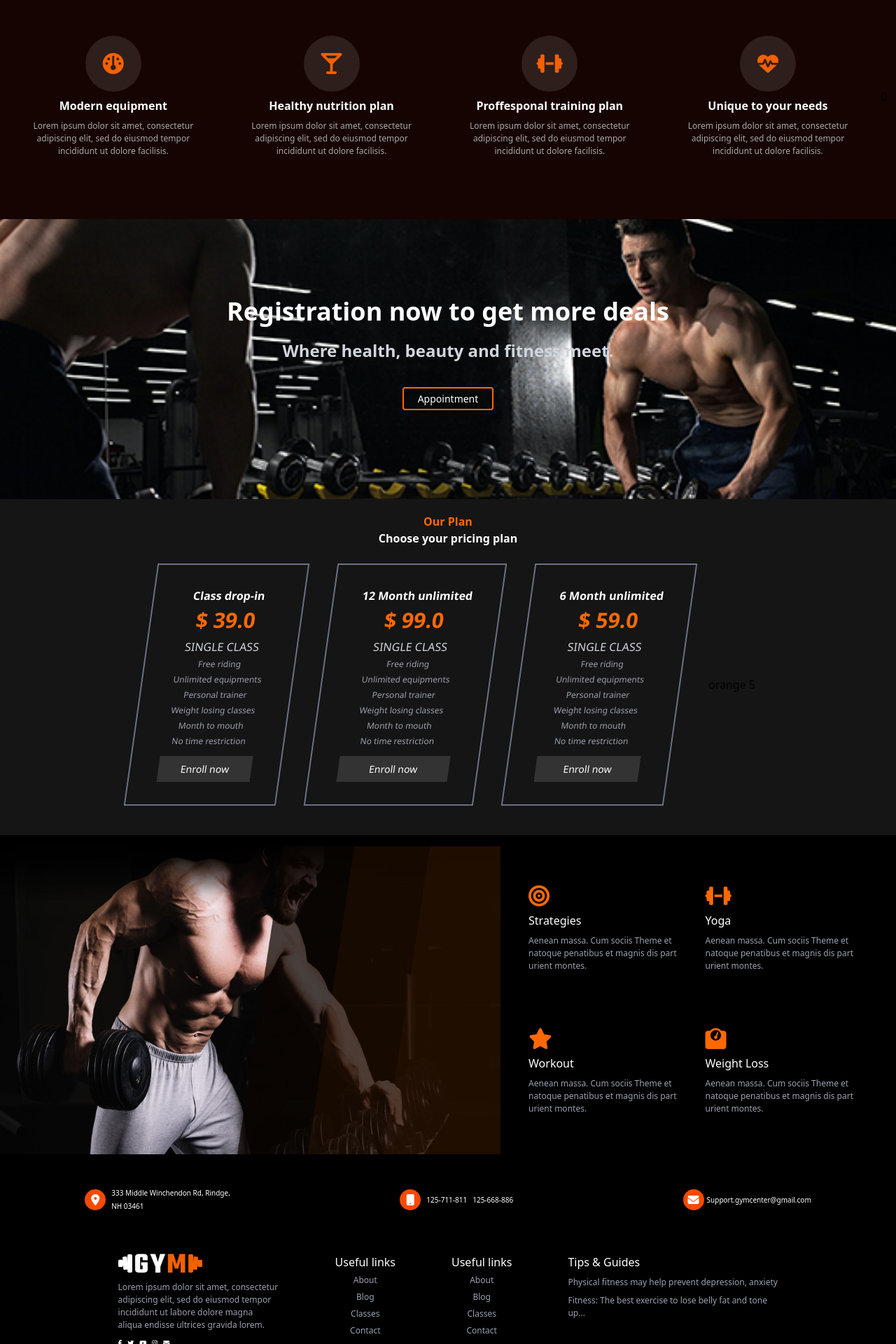
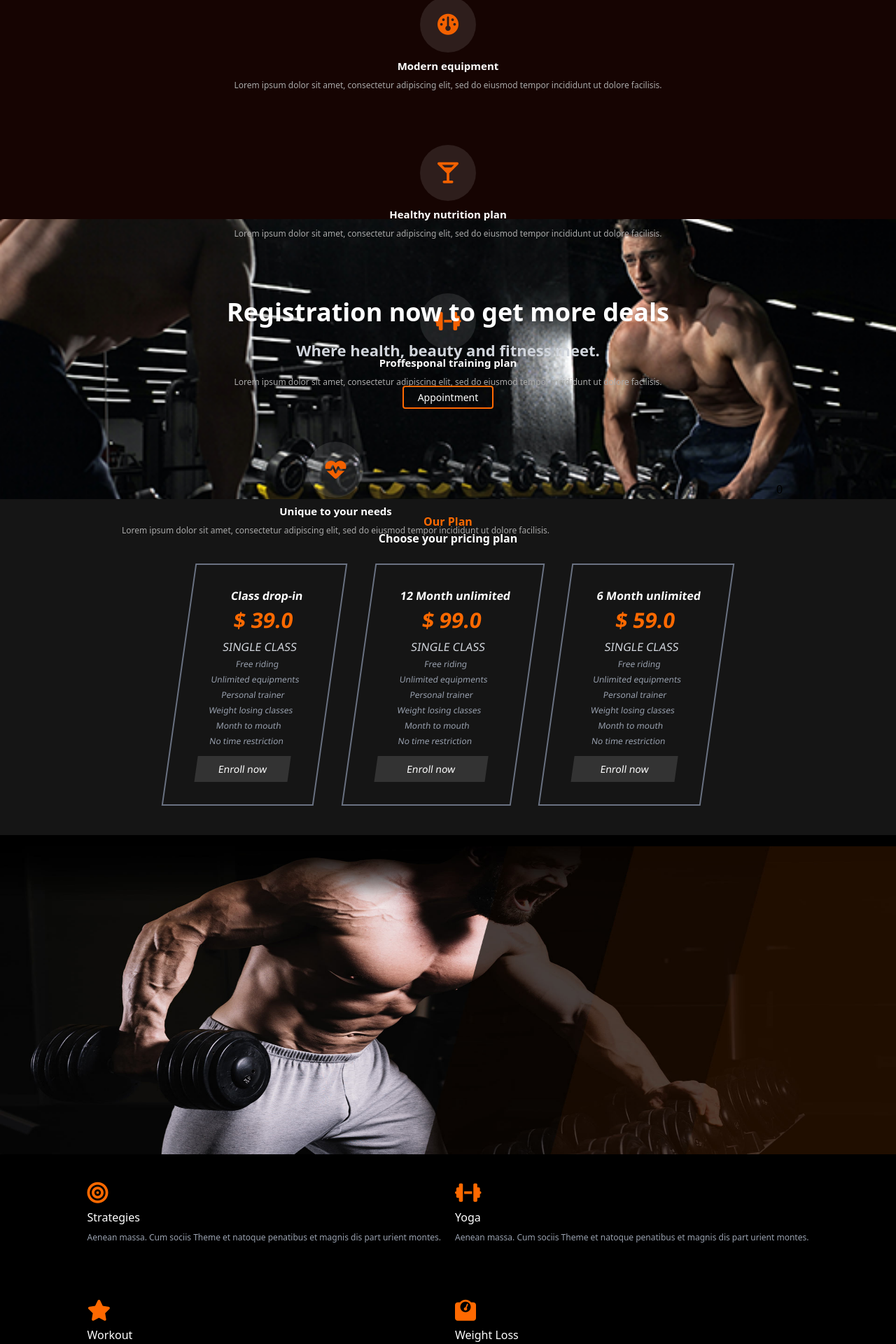
Before and after one commit to MubashirKhan001/mkfitness-website, a React (Vite) app: page / in a window 1280 px wide. Shown: the part 956-2876 px from the top of the page at 70% size. Built offline with nearby package versions, Linux system fonts and the light colour scheme.

Commit message:
responsive-working

```diff
--- a/src/App.jsx
+++ b/src/App.jsx
@@ -8,14 +8,13 @@ import Herosec4 from "./components/hero-section/herosec4";
 import Herosec5 from "./components/hero-section/herosec5";
 import Footer from "./components/footer";
 import bgImg01 from "./assets/image/2.jpg"
-// import bgImg02 from "./assets/image/3.jpg"
 
 function App() {
 
     return (
         <>
             <div className="bg-cover bg-center h-screen overflow-x-auto"
-                style={{ backgroundImage: `url(${bgImg01 }`}}>
+                style={{ backgroundImage: `url(${bgImg01}`}}>
                 <Header />
                 <Herosec1 />
             </div>
--- a/src/components/footer.jsx
+++ b/src/components/footer.jsx
@@ -5,8 +5,8 @@ function Footer() {
 
     return (
         <div className="bg-black py-8 flex flex-col gap-y-15">
-            <div className="flex justify-around items-center  text-white">
-                <div className="flex gap-x-2 justify-center items-center">
+            <div className="flex justify-around items-center  text-white flex-wrap gap-y-7">
+                <div className="flex gap-x-2 justify-center items-center ">
                     <div className="flex justify-center items-center bg-orange-600 text-white w-[30px] h-[30px] rounded-[50%]"><i className="fa-solid fa-location-dot"></i></div>
                     <div className="text-[10px] flex flex-col gap-y-1">
                         <p>333 Middle Winchendon Rd, Rindge,</p>
@@ -23,7 +23,7 @@ function Footer() {
                     <p className="text-[10px] ">Support.gymcenter@gmail.com</p>
                 </div>
             </div>
-            <div className="flex justify-center  gap-x-20">
+            <div className="flex justify-center  lg:gap-x-20 md:gap-x-4  flex-wrap gap-y-4 gap-x-2">
                 <div className="flex gap-y-3 flex-col">
                     <div>
                         <img className="w-30" src={Logo} />
@@ -42,19 +42,19 @@ function Footer() {
                 <div>
                     <h1 className="text-white">Useful links</h1>
                     <ul className="text-gray-400">
-                        <li className="text-center"><a className="hover:text-orange-400 text-[12px]" href="">About</a></li>
-                        <li className="text-center"><a className="hover:text-orange-400 text-[12px]" href="">Blog</a></li>
-                        <li className="text-center"><a className="hover:text-orange-400 text-[12px]" href="">Classes</a></li>
-                        <li className="text-center"><a className="hover:text-orange-400 text-[12px]" href="">Contact</a></li>
+                        <li className="text-center"><a className="hover:text-orange-400 text-[12px]" href="#">About</a></li>
+                        <li className="text-center"><a className="hover:text-orange-400 text-[12px]" href="#">Blog</a></li>
+                        <li className="text-center"><a className="hover:text-orange-400 text-[12px]" href="#">Classes</a></li>
+                        <li className="text-center"><a className="hover:text-orange-400 text-[12px]" href="#">Contact</a></li>
                     </ul>
                 </div>
                 <div>
-                    <h1 className="text-white">Useful links</h1>
+                    <h1 className="text-white">Support</h1>
                     <ul className="text-gray-400">
-                        <li className="text-center"><a className="hover:text-orange-400 text-[12px]" href="">About</a></li>
-                        <li className="text-center"><a className="hover:text-orange-400 text-[12px]" href="">Blog</a></li>
-                        <li className="text-center"><a className="hover:text-orange-400 text-[12px]" href="">Classes</a></li>
-                        <li className="text-center"><a className="hover:text-orange-400 text-[12px]" href="">Contact</a></li>
+                        <li className="text-center"><a className="hover:text-orange-400 text-[12px]" href="#">Login</a></li>
+                        <li className="text-center"><a className="hover:text-orange-400 text-[12px]" href="#">My account</a></li>
+                        <li className="text-center"><a className="hover:text-orange-400 text-[12px]" href="#">Subscribe</a></li>
+                        <li className="text-center"><a className="hover:text-orange-400 text-[12px]" href="#">Contact</a></li>
                     </ul>
                 </div>
                 <div className="text-gray-400 flex flex-col gap-y-2">
--- a/src/components/header.jsx
+++ b/src/components/header.jsx
@@ -4,7 +4,7 @@ function Header() {
 
     return (
 
-        <header className="p-8 flex justify-between items-center bg-cover bg-center">
+        <header className="lg:p-8 md:p-4 flex justify-between items-center bg-cover bg-center">
             <div>
                 <img className="w-[150px]" src={Logo} alt="FITNESS LOGO" />
             </div>
--- a/src/components/hero-section/herosec2.jsx
+++ b/src/components/hero-section/herosec2.jsx
@@ -5,30 +5,30 @@ function Herosec2() {
             <p className="text-[#f36100]">Why chose us?</p>
             <h2 className="text-white text-[18px] font-bold">PUSH YOUR LIMITS FORWARD</h2>
         </div>
-        <div className="flex justify-around items-center gap-3 h-[350px] px-3">
+        <div className="flex justify-around items-center gap-3 h-[350px] px-3 flex-wrap">
             <div className="items1 gap-y-2 px-3 flex flex-col justify-center items-center  h-[200px]">
                 <div className="hover:bg-[#f36100] w-20 h-20 rounded-[50%] bg-[#ffffff1a] flex justify-center items-center  text-[#f36100] text-[30px] hover:text-white cursor-pointer transition-all duration-500 linear " >
                     <i className="fa-solid fa-gauge"></i>
                 </div>
-                <h4 className="text-white font-bold">Modern equipment</h4>
+                <h4 className="text-white font-bold md:text-[12px] lg:text-[15px]">Modern equipment</h4>
                 <p className="text-[#a9a9a9] text-[12px] text-center">Lorem ipsum dolor sit amet, consectetur adipiscing elit, sed do eiusmod tempor incididunt ut
                     dolore facilisis.</p>
             </div>
             <div className="items2 gap-y-2 px-3 flex flex-col justify-center items-center  h-[200px]">
                 <div className="hover:bg-[#f36100] w-20 h-20 rounded-[50%] bg-[#ffffff1a] flex justify-center items-center text-[#f36100] text-[30px] hover:text-white cursor-pointer transition-all duration-500 linear "><i className="fa-solid fa-martini-glass "></i></div>
-                <h4 className="text-white font-bold">Healthy nutrition plan</h4>
+                <h4 className="text-white font-bold md:text-[12px] lg:text-[15px]">Healthy nutrition plan</h4>
                 <p className="text-[#a9a9a9] text-[12px]  text-center">Lorem ipsum dolor sit amet, consectetur adipiscing elit, sed do eiusmod tempor incididunt ut
                     dolore facilisis.</p>
             </div>
             <div className="items3 gap-y-2 px-3 flex flex-col justify-center items-center  h-[200px]">
                 <div className="hover:bg-[#f36100] w-20 h-20 rounded-[50%] bg-[#ffffff1a] flex justify-center items-center text-[#f36100] text-[30px] hover:text-white cursor-pointer transition-all duration-500 linear "><i className="fa-solid fa-dumbbell "></i></div>
-                <h4 className="text-white font-bold">Proffesponal training plan</h4>
+                <h4 className="text-white font-bold md:text-[11px] lg:text-[15px]">Proffesponal training plan</h4>
                 <p className="text-[#a9a9a9] text-[12px]  text-center">Lorem ipsum dolor sit amet, consectetur adipiscing elit, sed do eiusmod tempor incididunt ut
                     dolore facilisis.</p>
             </div>
             <div className="items4 gap-y-2 px-3 flex flex-col justify-center items-center  h-[200px]">
                 <div className="hover:bg-[#f36100] w-20 h-20 rounded-[50%] bg-[#ffffff1a] flex justify-center items-center text-[#f36100] text-[30px] hover:text-white cursor-pointer transition-all duration-500 linear "><i className="fa-solid fa-heart-pulse "></i></div>
-                <h4 className="text-white font-bold">Unique to your needs</h4>
+                <h4 className="text-white font-bold md:text-[12px] lg:text-[15px]">Unique to your needs</h4>
                 <p className="text-[#a9a9a9] text-[12px]  text-center">Lorem ipsum dolor sit amet, consectetur adipiscing elit, sed do eiusmod tempor incididunt ut
                     dolore facilisis.</p>
             </div>0
--- a/src/components/hero-section/herosec3.jsx
+++ b/src/components/hero-section/herosec3.jsx
@@ -4,8 +4,8 @@ function Herosec3() {
         <div className="bg-cover bg-center  h-100  flex justify-center items-center flex-col gap-y-5"
             style={{ backgroundImage: `url(${herosec3Img})` }}
         >
-            <h1 className="text-white text-4xl font-bold">Registration now to get more deals</h1>
-            <h2 className="text-gray-300 text-2xl font-bold">Where health, beauty and fitness meet.</h2>
+            <h1 className="text-white sm:text-4xl font-bold text-[22px]">Registration now to get more deals</h1>
+            <h2 className="text-gray-300 text-2xl font-bold text-[22px]">Where health, beauty and fitness meet.</h2>
             <div className="my-4 text-white border-2  transition-all duration-400 linear border-orange-500 hover:bg-orange-500 rounded">
                 <button className="px-5 py-1 text-[14px] cursor-pointer"><a href="#" className="">Appointment</a></button>
             </div>
--- a/src/components/hero-section/herosec4.jsx
+++ b/src/components/hero-section/herosec4.jsx
@@ -2,11 +2,11 @@ import bgImg from "../../assets/image/3.jpg"
 
 function Herosec4() {
     return (
-        <div className="py-4 bg-cover bg-center flex justify-around items-center bg-black ">
+        <div className="py-4 bg-cover bg-center flex justify-around items-center bg-black flex-wrap ">
             <div>
                 <img className="h-110 w-380" src={bgImg} />
             </div>
-            <div className="flex flex-col justify-center items-center gap-20 p-10">
+            <div className="flex flex-col justify-center items-center gap-20 p-10 ">
                 <div  className="flex justify-center items-center gap-x-5">
                     <div className="flex flex-col gap-2">
                         <i className="fa-solid fa-bullseye text-orange-500 text-[30px]"></i>
--- a/src/components/hero-section/herosec5.jsx
+++ b/src/components/hero-section/herosec5.jsx
@@ -4,7 +4,7 @@ function Herosec5() {
             <h1 className="text-center text-orange-500 font-bold" >Our Plan</h1>
             <h1 className="text-center text-white  font-bold">Choose your pricing plan</h1>
 
-            <div className="flex justify-center items-center pt-6 gap-x-10">
+            <div className="flex justify-center items-center pt-6 lg:gap-x-10 md:gap-x-6 flex-wrap">
                 <div className="hover:text-black text-center text-white border-2 hover:border-orange-500  border-gray-500 py-8 px-10 -skew-x-8 hover:bg-white  transition-all duration-400 linear">
                     <h2 className="font-bold">Class drop-in</h2>
                     <div className="flex flex-col justify-center items-center  gap-y-1">
@@ -52,8 +52,8 @@ function Herosec5() {
                     <div className="text-center mt-3 px-4 py-1 text-white transition-all duration-400 linear  bg-[#333333] ">
                         <button className="px-4 py-1 text-[14px] cursor-pointer"><a href="#" className="">Enroll now</a></button>
                     </div>
-                </div>orange
-                5           </div>
+                </div>
+ </div>
         </div>
 
     )
```
